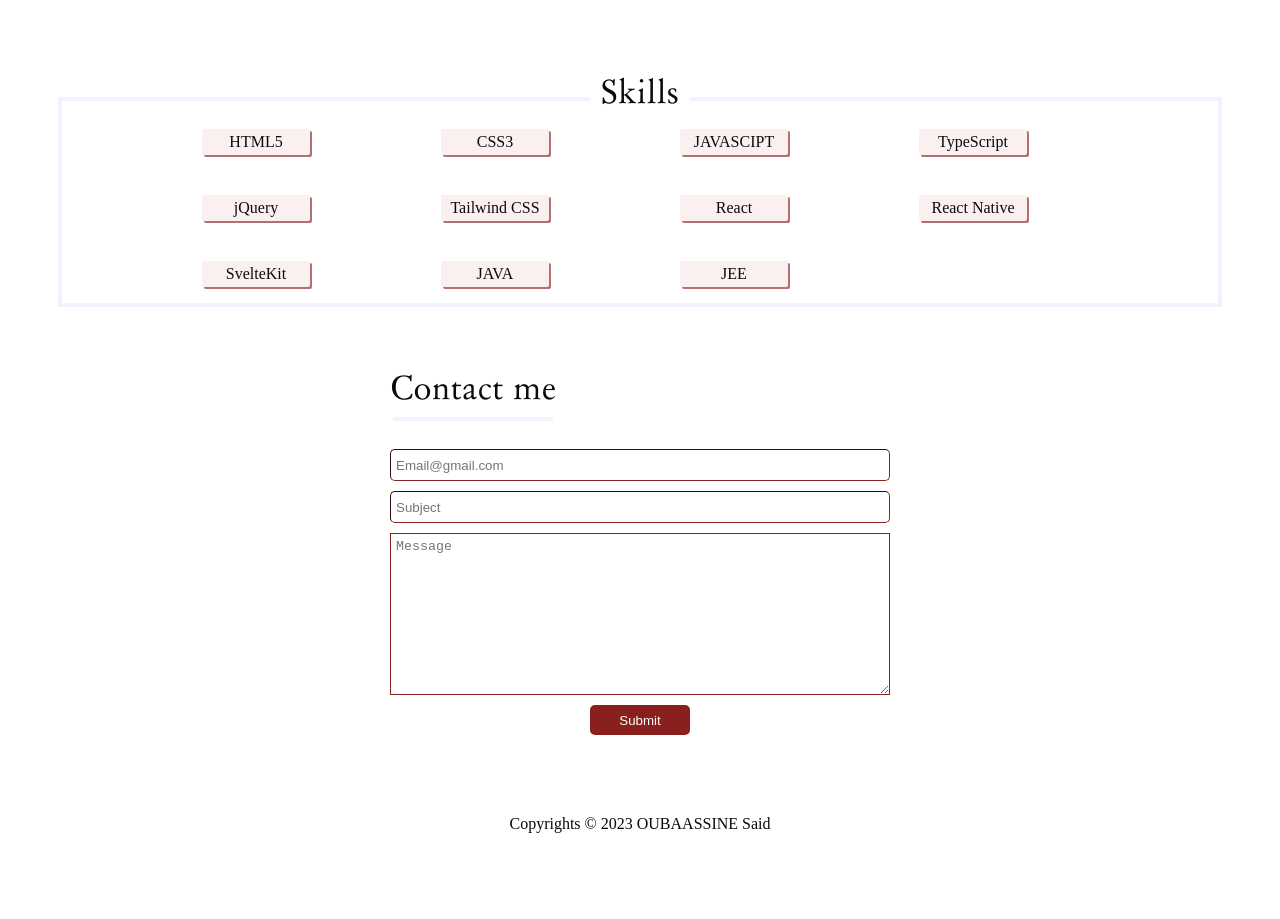
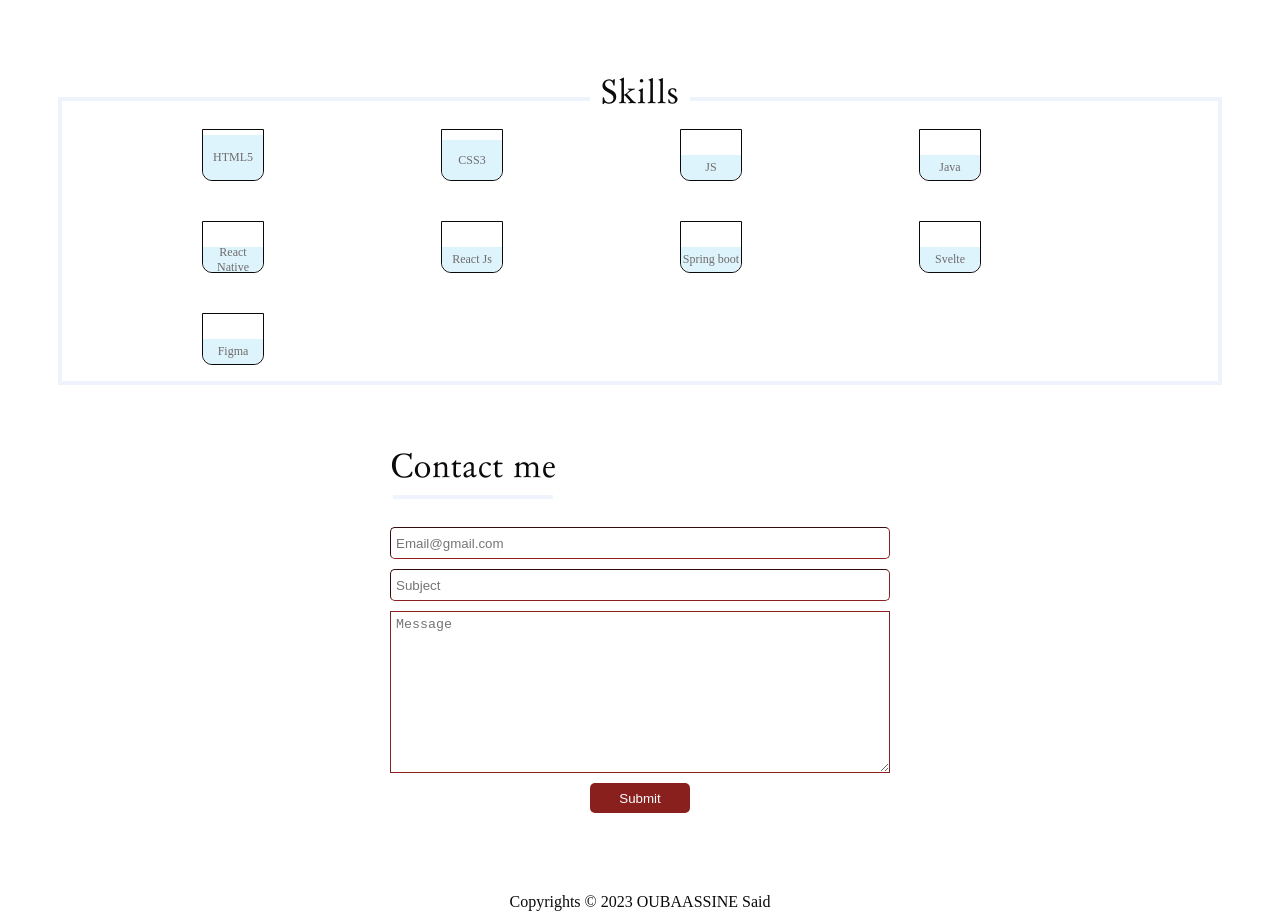
Before and after one commit to SaidOubaassine/Portfolio, a plain HTML site: page index.html in a window 1280 px wide. Shown: the part 1423-2342 px from the top of the page. Before the commit the page ends 2264 px from the top, so only its background shows below. Drawn offline with Linux system fonts and the light colour scheme.

Commit message:
update comp

```diff
--- a/index.html
+++ b/index.html
@@ -85,17 +85,15 @@
         <h1>Skills</h1>
         <div>
           <ul>
-            <li>HTML5</li>
-            <li>CSS3</li>
-            <li>JAVASCIPT</li>
-            <li>TypeScript</li>
-            <li>jQuery</li>
-            <li>Tailwind CSS</li>
-            <li>React</li>
-            <li>React Native</li>
-            <li>SvelteKit</li>
-            <li>JAVA</li>
-            <li>JEE</li>
+            <li class="item" id="html5"><div class="pren">HTML5</div></li>
+            <li class="item" id="css3"><div class="pren">CSS3</div></li>
+            <li class="item" id="js"><div class="pren">JS</div></li>
+            <li class="item" id="java"><div class="pren">Java</div></li>
+            <li class="item" id="react-native"><div class="pren">React Native</div></li>
+            <li class="item" id="react-js"><div class="pren">React Js</div></li>
+            <li class="item" id="spring-boot"><div class="pren">Spring boot</div></li>
+            <li class="item" id="svelte"><div class="pren">Svelte</div></li>
+            <li class="item" id="figma"><div class="pren">Figma</div></li>
           </ul>
         </div>
       </section>
--- a/style.css
+++ b/style.css
@@ -260,17 +260,200 @@ section#skills > div > ul {
   list-style-type: none;
 }
 section#skills > div > ul > li {
-  background-color: #faf0f0;
-  padding: 4px;
-  border-radius: 2px;
-  width: 100px;
+  background-color: #ffffff;
+  border-bottom-right-radius: 10px;
+  border-bottom-left-radius: 10px;
+  height: 50px;
   text-align: center;
-  color: #0c090a;
-  box-shadow: 2px 2px 0px 0px rgb(179, 112, 112);
+  border-style: solid;
+  border-width: 1px;
+  box-shadow: 1px #DEF4FC;
+  font-size: 12px;
+}
+
+#html5{
+  width: 60px;
+  position: relative;
+
+}
+#html5 .pren{
+  background-color: #DEF4FC;
+  color: rgb(111, 107, 107);
+  width: 100%;
+  height: 90%;
+  position: absolute;
+  top: 10%;
+  border-bottom-left-radius: 10px;
+  border-bottom-right-radius: 10px;
+  display: flex;
+  justify-content: center;
+  align-items: center;
+}
+#css3{
+  width: 60px;
+  position: relative;
+
+}
+#css3 .pren{
+  background-color: #DEF4FC;
+  color: rgb(111, 107, 107);
+  width: 100%;
+  height: 80%;
+  position: absolute;
+  top: 20%;
+  border-bottom-left-radius: 10px;
+  border-bottom-right-radius: 10px;
+  display: flex;
+  justify-content: center;
+  align-items: center;
+}
+#js{
+  width: 60px;
+  position: relative;
+
+}
+#js .pren{
+  background-color: #DEF4FC;
+  color: rgb(111, 107, 107);
+  width: 100%;
+  height: 50%;
+  position: absolute;
+  top: 50%;
+  border-bottom-left-radius: 10px;
+  border-bottom-right-radius: 10px;
+  display: flex;
+  justify-content: center;
+  align-items: center;
+
+}
+#java{
+  width: 60px;
+  position: relative;
+}
+#java .pren{
+  background-color: #DEF4FC;
+  color: rgb(111, 107, 107);
+  width: 100%;
+  height: 50%;
+  position: absolute;
+  top: 50%;
+  border-bottom-left-radius: 10px;
+  border-bottom-right-radius: 10px;
+  display: flex;
+  justify-content: center;
+  align-items: center;
+
+}
+#react-native{
+  width: 60px;
+  position: relative;
+}
+#react-native .pren{
+  background-color: #DEF4FC;
+  color: rgb(111, 107, 107);
+  width: 100%;
+  height: 60%;
+  position: absolute;
+  top: 40%;
+  border-bottom-left-radius: 10px;
+  border-bottom-right-radius: 10px;
+  display: flex;
+  justify-content: center;
+  align-items: center;
+
+}
+#react-native{
+  width: 60px;
+  position: relative;
+}
+#react-native .pren{
+  background-color: #DEF4FC;
+  color: rgb(111, 107, 107);
+  width: 100%;
+  height: 50%;
+  position: absolute;
+  top: 50%;
+  border-bottom-left-radius: 10px;
+  border-bottom-right-radius: 10px;
+  display: flex;
+  justify-content: center;
+  align-items: center;
+}
+#react-js{
+  width: 60px;
+  position: relative;
+}
+#react-js .pren{
+  background-color: #DEF4FC;
+  color: rgb(111, 107, 107);
+  width: 100%;
+  height: 50%;
+  position: absolute;
+  top: 50%;
+  border-bottom-left-radius: 10px;
+  border-bottom-right-radius: 10px;
+  display: flex;
+  justify-content: center;
+  align-items: center;
+
+}
+#spring-boot{
+  width: 60px;
+  position: relative;
+
+}
+#spring-boot .pren{
+  background-color: #DEF4FC;
+  color: rgb(111, 107, 107);
+  width: 100%;
+  height: 50%;
+  position: absolute;
+  top: 50%;
+  border-bottom-left-radius: 10px;
+  border-bottom-right-radius: 10px;
+  display: flex;
+  justify-content: center;
+  align-items: center;
+
+}
+#svelte{
+  width: 60px;
+  position: relative;
+}
+#svelte .pren{
+  background-color: #DEF4FC;
+  color: rgb(111, 107, 107);
+  width: 100%;
+  height: 50%;
+  position: absolute;
+  top: 50%;
+  border-bottom-left-radius: 10px;
+  border-bottom-right-radius: 10px;
+  display: flex;
+  justify-content: center;
+  align-items: center;
+
+}
+#figma{
+  width: 60px;
+  position: relative;
+}
+#figma .pren{
+  background-color: #DEF4FC;
+  color: rgb(111, 107, 107);
+  width: 100%;
+  height: 50%;
+  position: absolute;
+  top: 50%;
+  border-bottom-left-radius: 10px;
+  border-bottom-right-radius: 10px;
+  display: flex;
+  justify-content: center;
+  align-items: center;
+
 }
 section#skills > div > ul > li:hover {
- background-color: #dfc1c1;
- color: #ffffff;
+ background-color: white;
  cursor: pointer;
 }
 section#contact {
```
